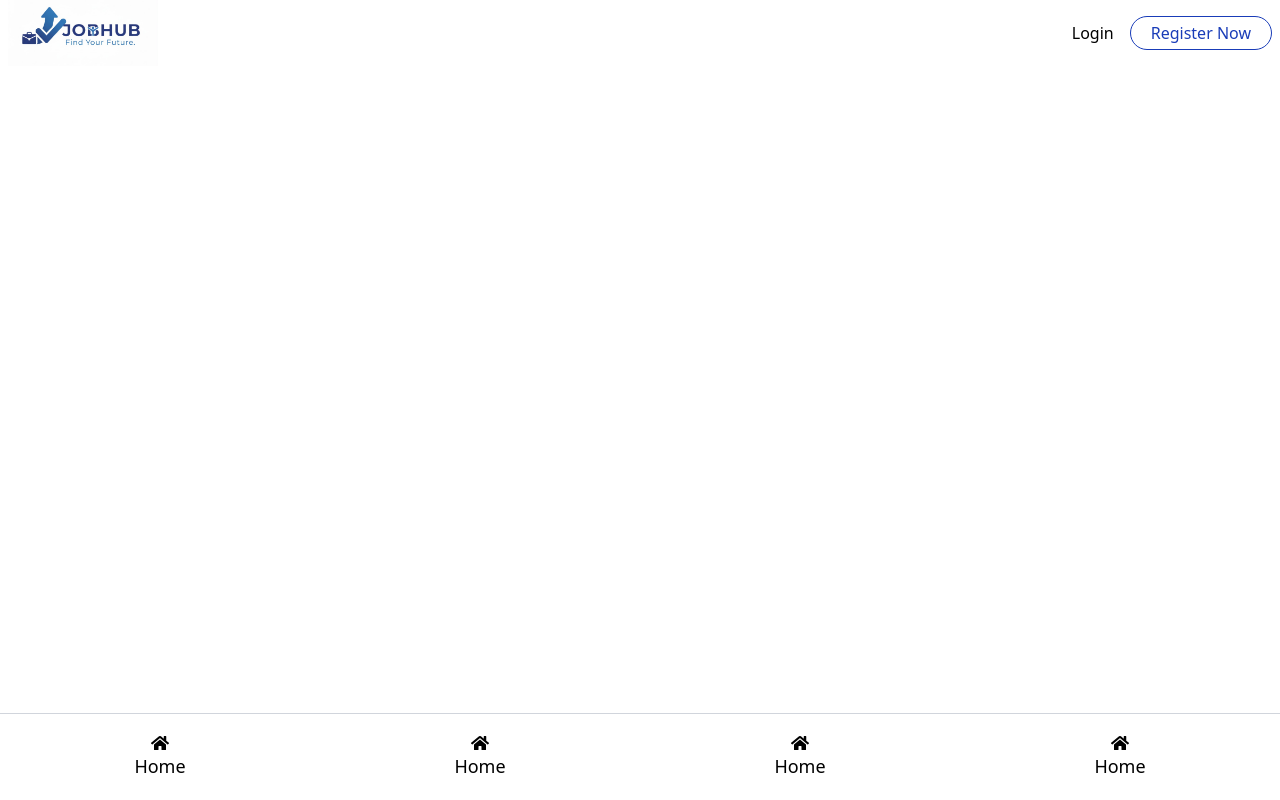
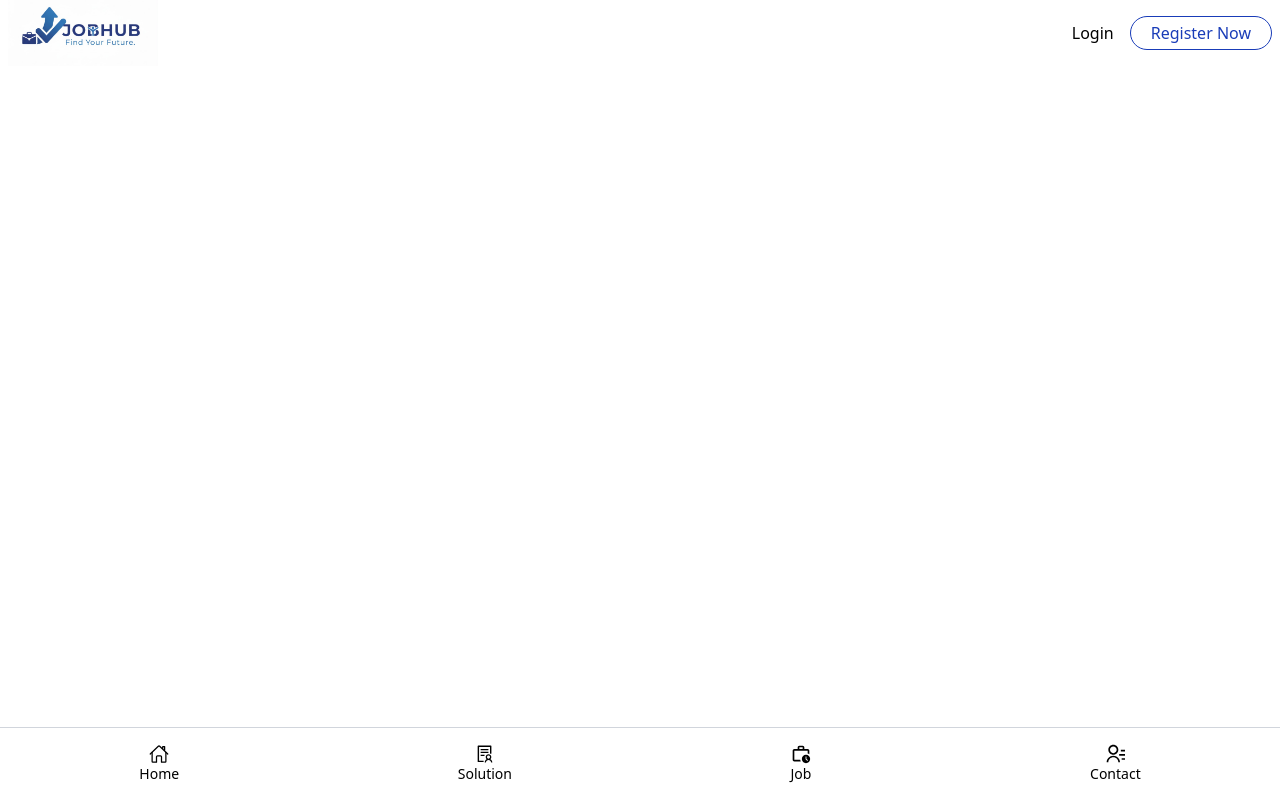
Before and after one commit to KR-ISCOD3/job-react-project-2-5, a React (Vite) app: page / in a window 1280 px wide. Built offline with nearby package versions, Linux system fonts and the light colour scheme.

Commit message:
bottombar

```diff
--- a/src/components/BottomBar.jsx
+++ b/src/components/BottomBar.jsx
@@ -1,31 +1,34 @@
-import { FaHome } from "react-icons/fa";
+import { AiOutlineSolution } from "react-icons/ai";
+import { IoHomeOutline } from "react-icons/io5";
+import { MdOutlineWorkHistory} from "react-icons/md";
+import { RiContactsLine } from "react-icons/ri";
 
 function BottomBar() {
   return (
-    <div className='fixed w-full bottom-0 py-5 border-t border-gray-300'>
+    <div className='fixed w-full bottom-0 py-4 border-t border-gray-300'>
         <ul className="flex justify-around">
-            <a href="" className="text-lg">
+            <a href="" className="text-sm">
                 <li>
-                    <FaHome className="m-auto"/>
+                    <IoHomeOutline className="m-auto text-xl"/>
                     <p>Home</p>
                 </li>
             </a>
-            <a href="" className="text-lg ">
+            <a href="" className="text-sm">
                 <li>
-                    <FaHome className="m-auto"/>
-                    <p>Home</p>
+                    <AiOutlineSolution  className="m-auto text-xl"/>
+                    <p>Solution</p>
                 </li>
             </a>
-             <a href="" className="text-lg ">
+             <a href="" className="text-sm ">
                 <li>
-                    <FaHome className="m-auto"/>
-                    <p>Home</p>
+                    <MdOutlineWorkHistory className="m-auto text-xl"/>
+                    <p>Job</p>
                 </li>
             </a>
-             <a href="" className="text-lg ">
+             <a href="" className="text-sm ">
                 <li>
-                    <FaHome className="m-auto"/>
-                    <p>Home</p>
+                    <RiContactsLine className="m-auto text-xl"/>
+                    <p>Contact</p>
                 </li>
             </a>
         </ul>
```
